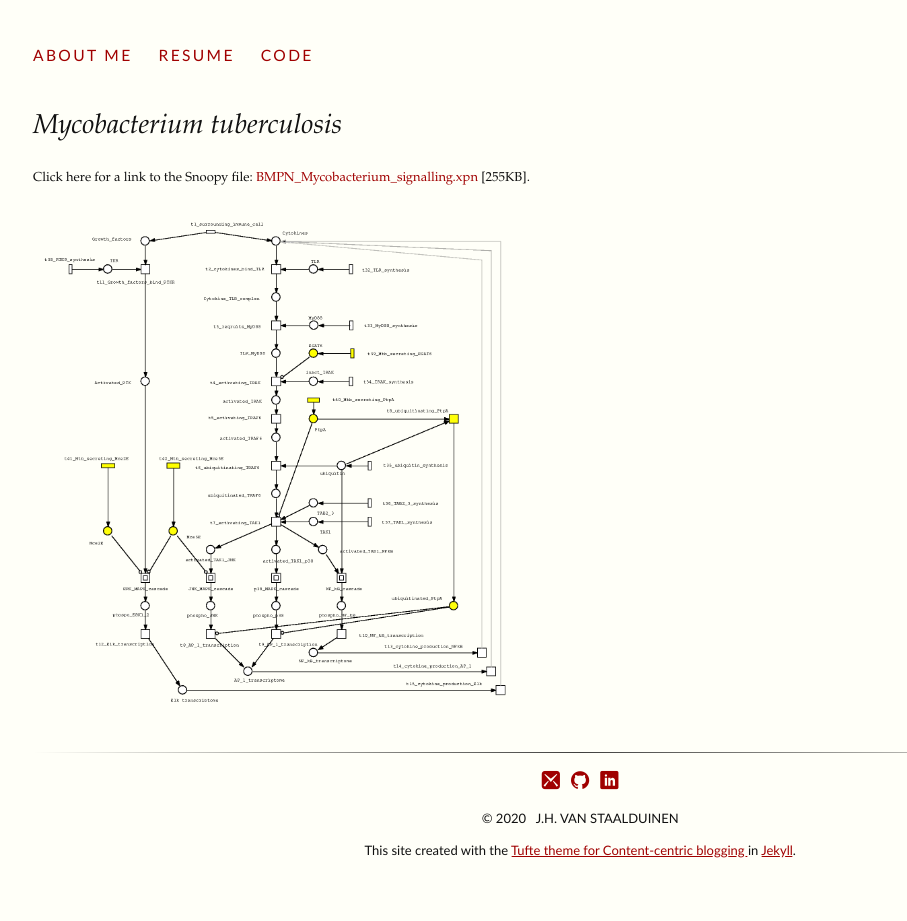
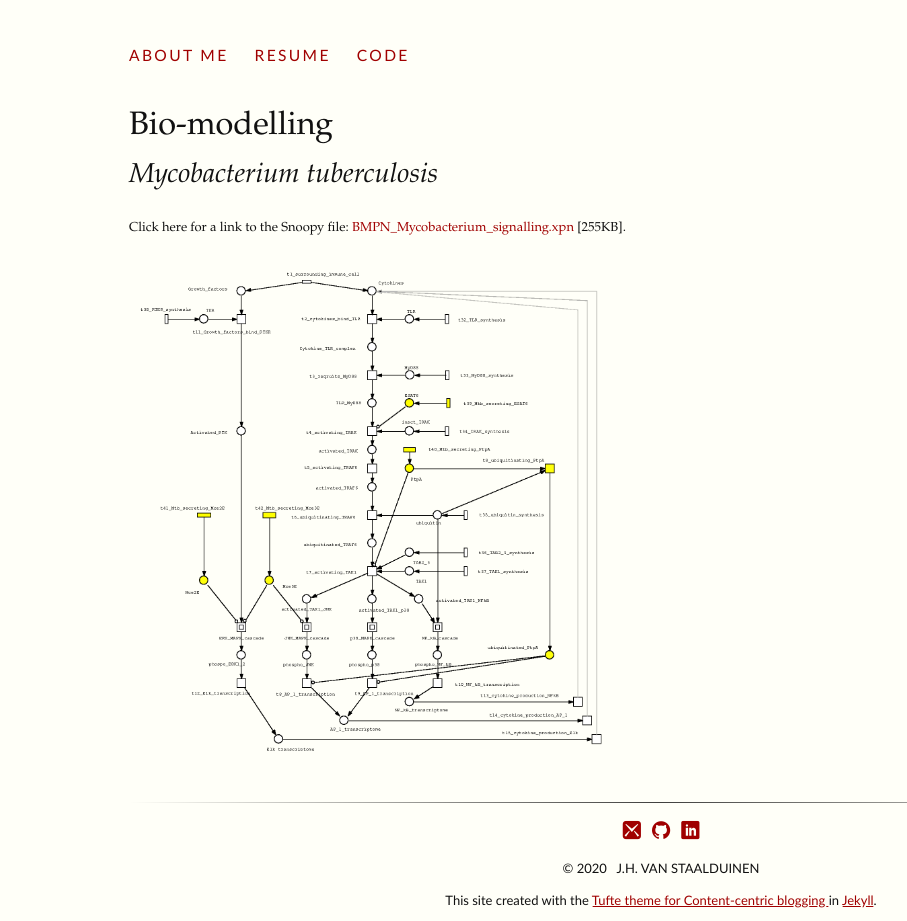
Before and after one commit to jhvanstaalduinen/jhvanstaalduinen.github.io, a Jekyll site: the page built from bmpn.html, in a window 1280 px wide. Shown: the whole page, without its empty margins (31-938 px from the left). Built offline with Jekyll 4.4.1, drawn with Linux system fonts in a browser that asks for light colours; some web fonts are replaced; before the commit the page ends 900 px from its top, so only the background shows below that.

Commit message:
Update bmpn.html

```diff
--- a/bmpn.html
+++ b/bmpn.html
@@ -1,5 +1,5 @@
 ---
-layout: full-width
+layout: page
 title: Bio-modelling
 nav_exclude: true
 # Note that this index page uses a full-width layout!
```
